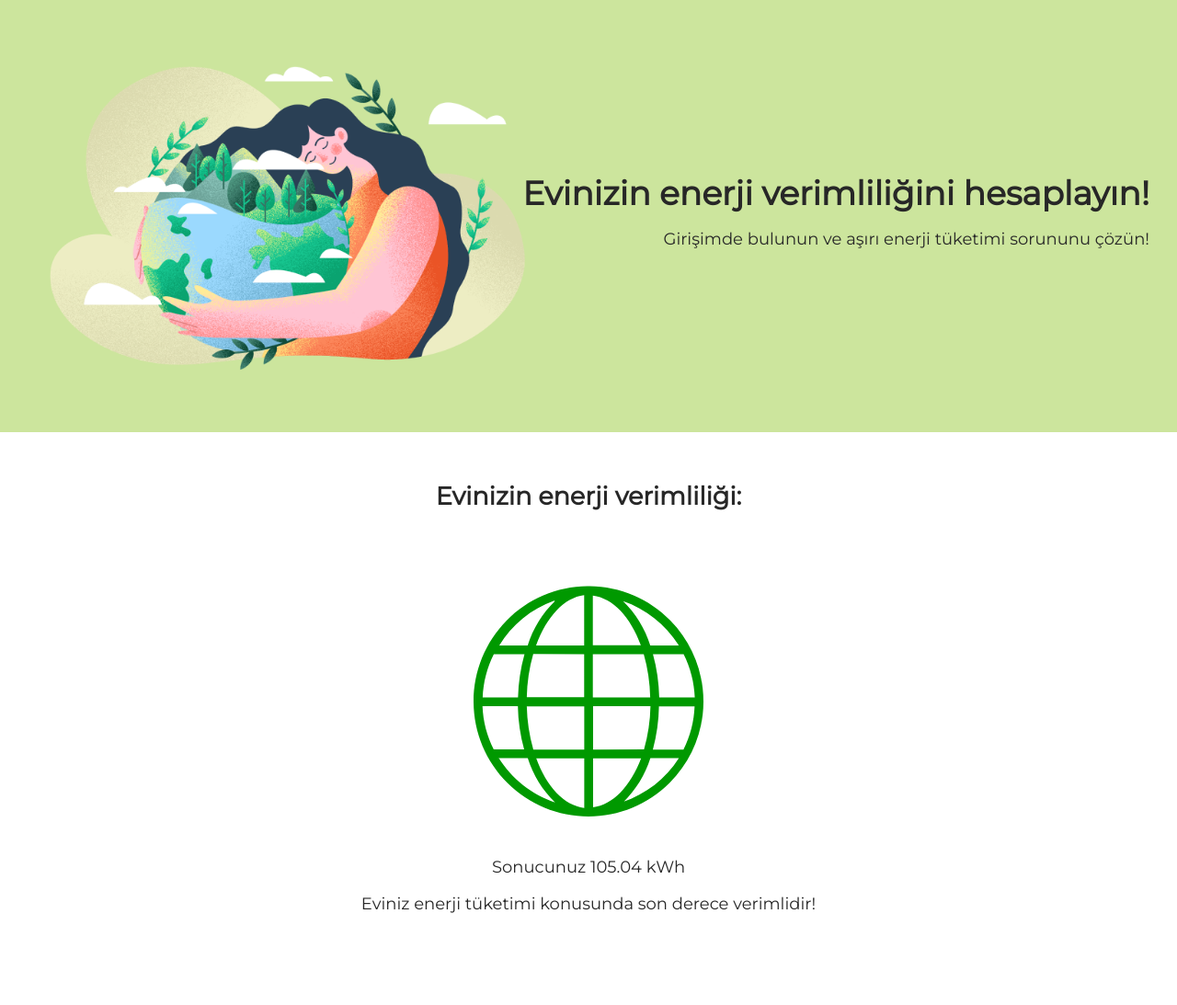
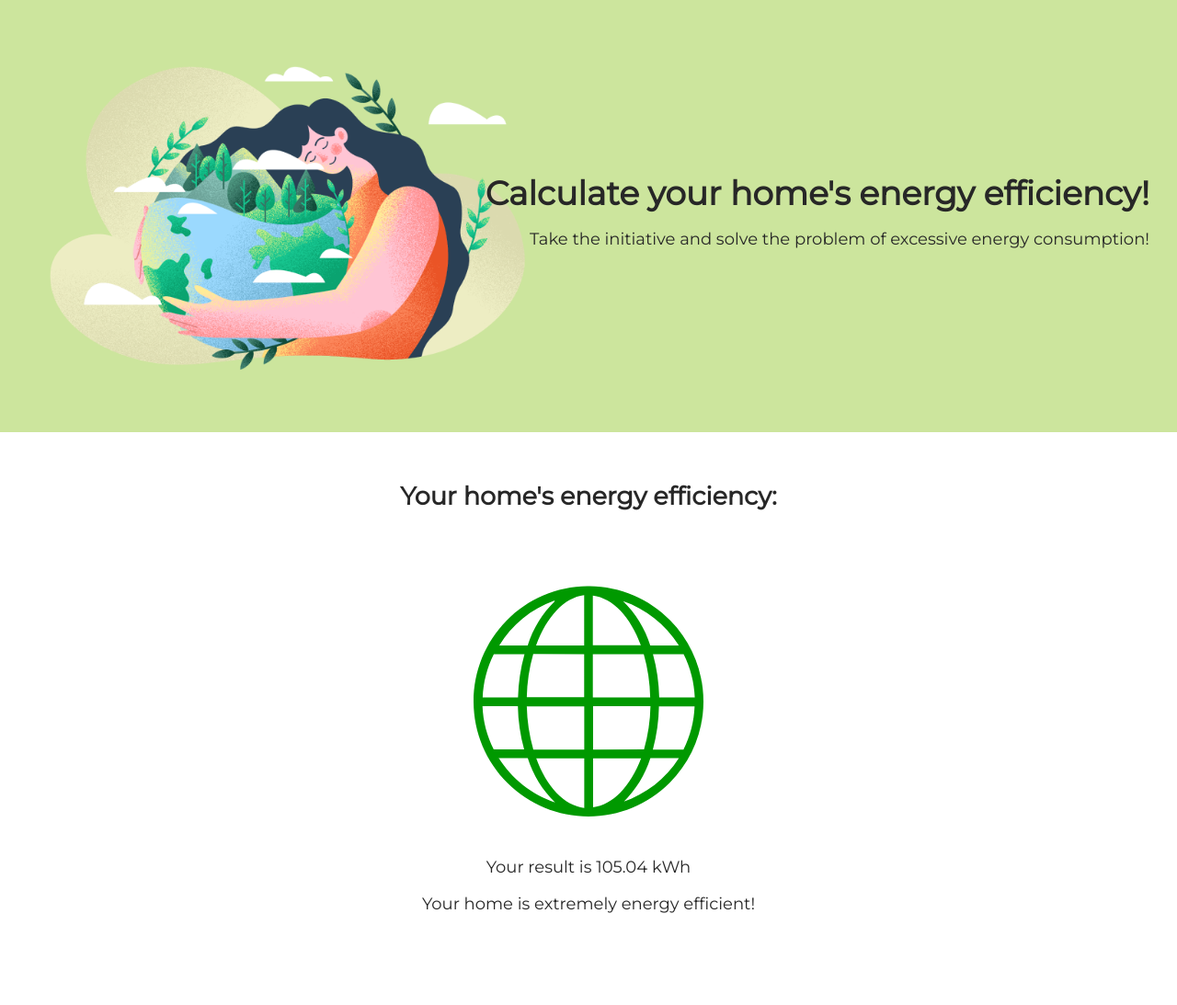
Before and after one commit to Mythos96/Energy-efficiency-calculator-for-homes, a Flask app: page /1/1/1 in a window 1280 px wide. Shown: the whole page at 92% size. Run offline with Flask 3, Linux system fonts and the light colour scheme.

Commit message:
Updated to english end.html

```diff
--- a/templates/end.html
+++ b/templates/end.html
@@ -2,47 +2,42 @@
 <html lang="en">
 <head>
   <meta charset="UTF-8">
-  <meta
-    name="viewport"
-    content="width=device-width, user-scalable=no, initial-scale=1.0, maximum-scale=1.0, minimum-scale=1.0"
-  >
+  <meta name="viewport" content="width=device-width, user-scalable=no, initial-scale=1.0, maximum-scale=1.0, minimum-scale=1.0">
   <meta http-equiv="X-UA-Compatible" content="ie=edge">
   <link rel="stylesheet" href="../../static/css/style.css">
-  <title>Akıllı evler için enerji verimlilik hesaplayıcısı</title>
+  <title>Energy Efficiency Calculator for Smart Homes</title>
 </head>
 <body>
   <header class="header">
     <div class="header__text">
-      <h1>Evinizin enerji verimliliğini hesaplayın!</h1>
-      <p>Girişimde bulunun ve aşırı enerji tüketimi sorununu çözün!</p>
+      <h1>Calculate your home's energy efficiency!</h1>
+      <p>Take the initiative and solve the problem of excessive energy consumption!</p>
     </div>
   </header>
   <main>
     {% block content %}
-    <h2 class="main__title main__title--margin">Evinizin enerji verimliliği:</h2>
+    <h2 class="main__title main__title--margin">Your home's energy efficiency:</h2>
     <div class="main__rez" id="end">
         {%if result <= 150%}
         <img class="rez__img" src="../../static/img/planet_good.svg" alt="">
-        <span>Sonucunuz {{result}} kWh</span>
-        <span>Eviniz enerji tüketimi konusunda son derece verimlidir!</span>
+        <span>Your result is {{result}} kWh</span>
+        <span>Your home is extremely energy efficient!</span>
         {%elif result > 150 and result < 300%}
         <img class="rez__img" src="../../static/img/planet_medium.svg" alt="">
-        <span>Sonucunuz {{result}} kWh</span>
-        <span>Evınızın enerji verimliliği orta düzeydedir!</span>
-        <span>Çevreyi korumaya yardımcı olmak ister misiniz? Formu doldurun ve sizin için çevre dostu bir tesisat oluşturalım!</span>
-        <a href="{{ url_for('form') }}">Bağlantı</a>
+        <span>Your result is {{result}} kWh</span>
+        <span>Your home's energy efficiency is moderate!</span>
+        <span>Would you like to help protect the environment? Fill out the form, and we'll create an eco-friendly installation for you!</span>
+        <a href="{{ url_for('form') }}">Link</a>
         {%elif result >= 300%}
         <img class="rez__img" src="../../static/img/planet_bad.svg" alt="">
-        <span>Sonucunuz {{result}} kWh</span>
-        <span>Evınızın enerji verimliliği ortalamadan düşüktür!</span>
-        <span>Çevreyi korumaya yardımcı olmak ister misiniz? Formu doldurun ve sizin için çevre dostu bir tesisat oluşturalım!</span>
-        <a href="{{ url_for('form') }}">Bağlantı</a>
+        <span>Your result is {{result}} kWh</span>
+        <span>Your home's energy efficiency is below average!</span>
+        <span>Would you like to help protect the environment? Fill out the form, and we'll create an eco-friendly installation for you!</span>
+        <a href="{{ url_for('form') }}">Link</a>
         {%endif%}
     </div>
     {% endblock %}
   </main>
-  <footer>
-
-  </footer>
+  <footer></footer>
 </body>
 </html>
```
